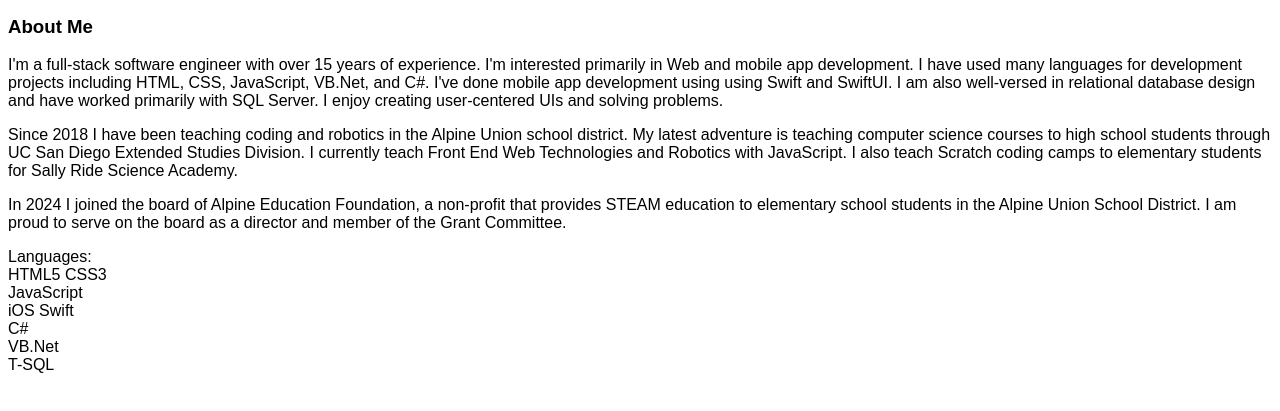
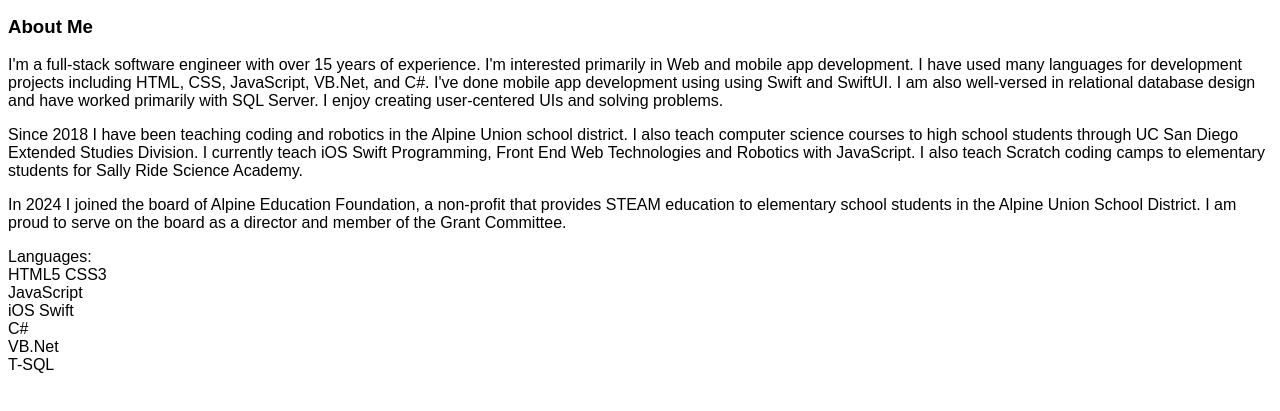
Before and after one commit to LauraRuival/Portfolio, a plain HTML site: page index.html in a window 1280 px wide. Shown: the part 113-524 px from the top of the page. Drawn offline with Linux system fonts and the light colour scheme.

Commit message:
Revise teaching experience in About Me section
Updated teaching experience details and course offerings.

```diff
--- a/index.html
+++ b/index.html
@@ -15,7 +15,7 @@
       </nav>
     <h3>About Me</h3>
     <p>I'm a full-stack software engineer with over 15 years of experience. I'm interested primarily in Web and mobile app development. I have used many languages for development projects including HTML, CSS, JavaScript, VB.Net, and C#. I've done mobile app development using using Swift and SwiftUI. I am also well-versed in relational database design and have worked primarily with SQL Server. I enjoy creating user-centered UIs and solving problems.</p>
-    <p>Since 2018 I have been teaching coding and robotics in the Alpine Union school district. My latest adventure is teaching computer science courses to high school students through UC San Diego Extended Studies Division. I currently teach Front End Web Technologies and Robotics with JavaScript. I also teach Scratch coding camps to elementary students for Sally Ride Science Academy.</p>
+    <p>Since 2018 I have been teaching coding and robotics in the Alpine Union school district. I also teach computer science courses to high school students through UC San Diego Extended Studies Division. I currently teach iOS Swift Programming, Front End Web Technologies and Robotics with JavaScript. I also teach Scratch coding camps to elementary students for Sally Ride Science Academy.</p>
     <p>In 2024 I joined the board of Alpine Education Foundation, a non-profit that provides STEAM education to elementary school students in the Alpine Union School District. I am proud to serve on the board as a director and member of the Grant Committee.</p>
     <p>
     Languages: <br>
```
